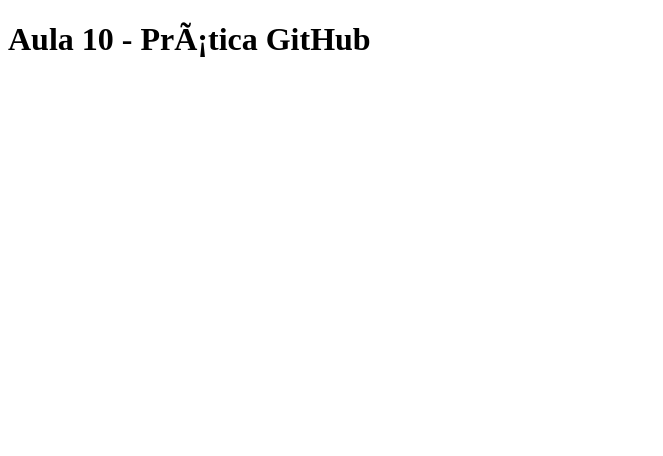
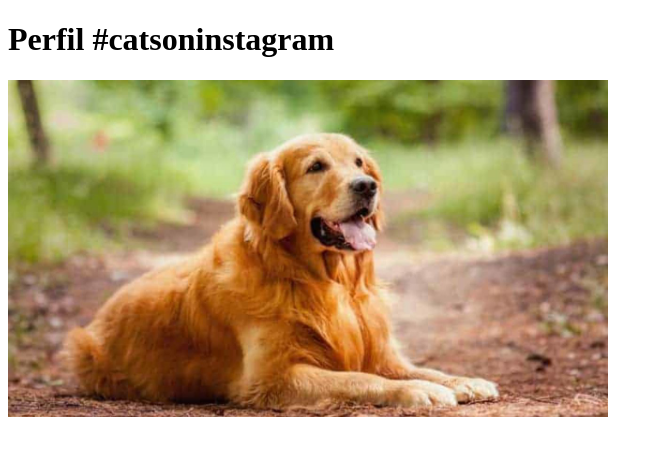
Before and after one commit to renatobfreitas/Atividade-Pr-tica-10---Trabalhando_com_GitHub, a plain HTML site: page index.html in a window 1280 px wide. Shown: the whole page, without its empty margins (0-663 px from the left). Drawn offline with Linux system fonts and the light colour scheme.

Commit message:
Alteração do projeto com imagem

```diff
--- a/index.html
+++ b/index.html
@@ -4,7 +4,7 @@
 
 <head>
 
-<title>Aula 10 - Prática GitHub</title>
+<title>Fanpage de Gatinhos</title>
 
 <meta charset=“utf-8”>
 
@@ -12,7 +12,9 @@
 
 <body>
 
-<h1>Aula 10 - Prática GitHub</h1>
+<h1>Perfil #catsoninstagram</h1>
+
+<img width="600" src="imagens/cachorro.jpg" />
 
 </body>
 
```
Also changed, not shown: imagens/cachorro.jpg (added).
